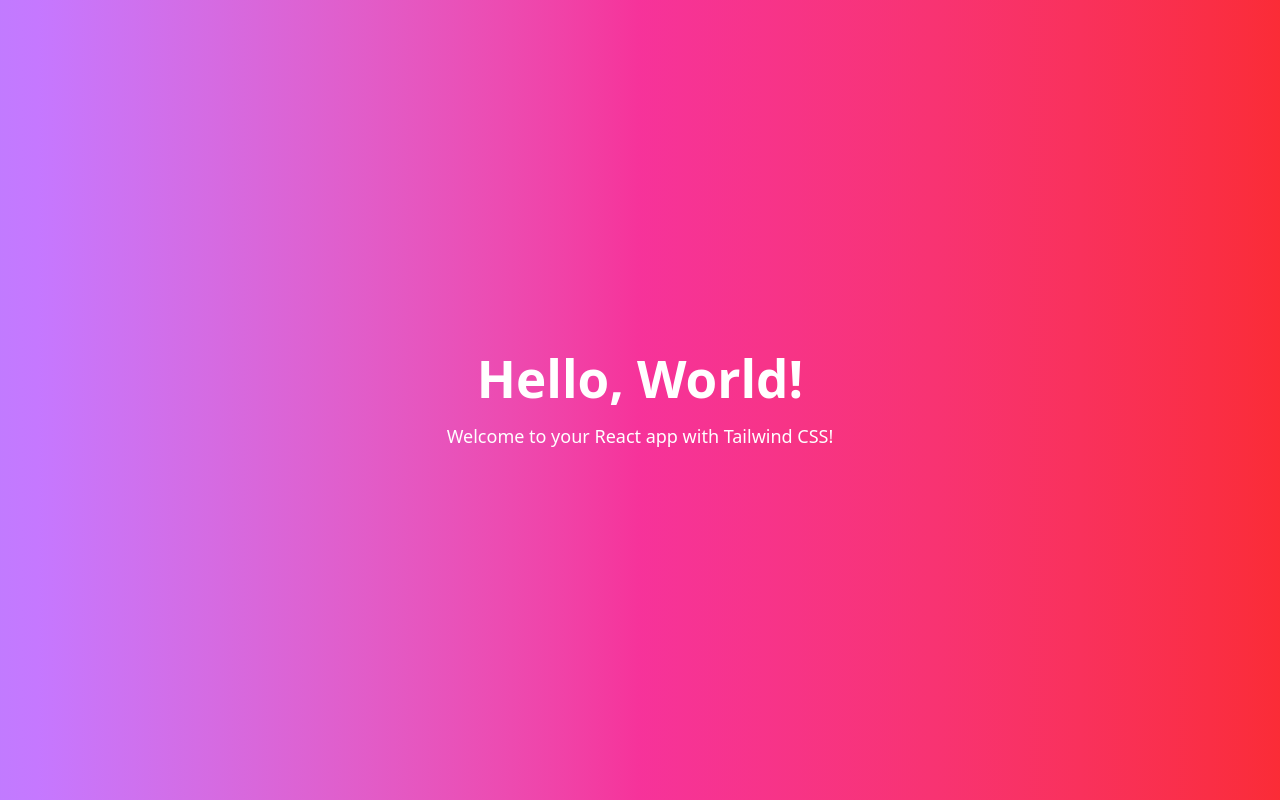
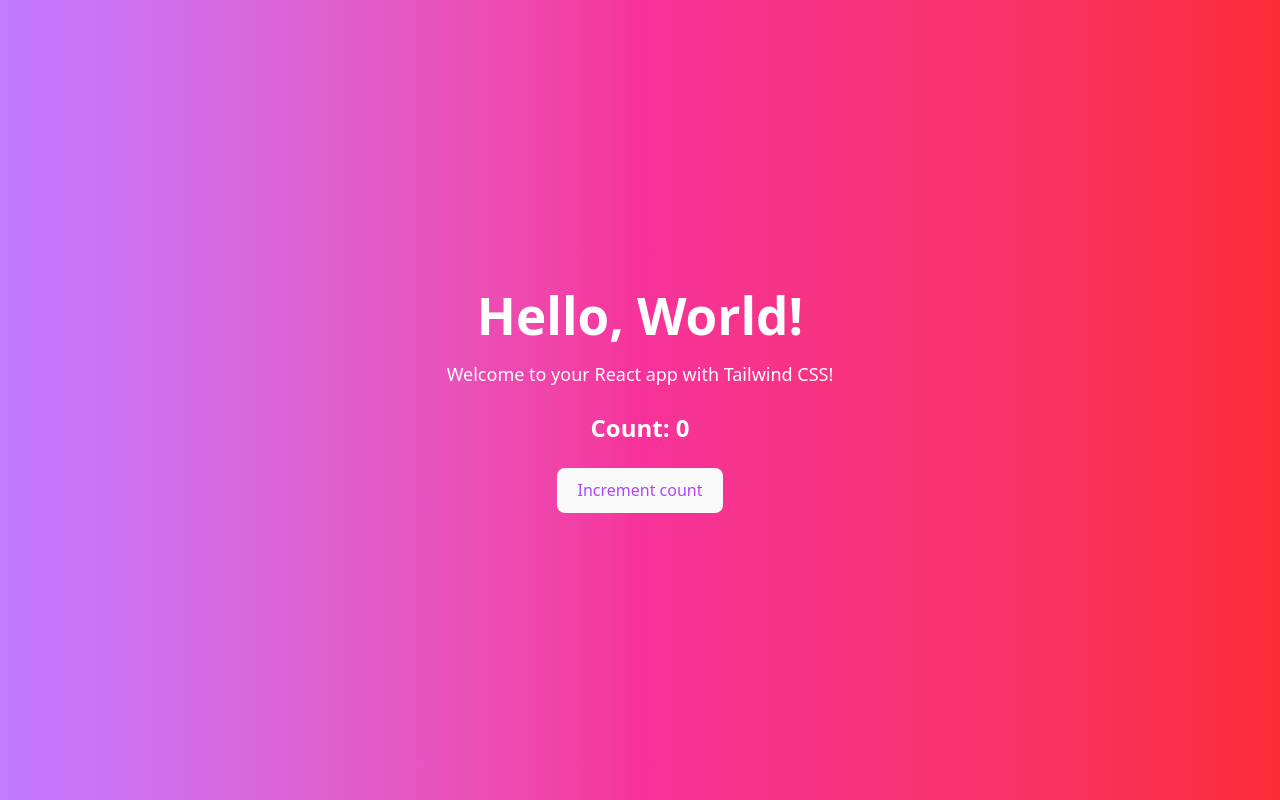
Before and after one commit to seriiserii825/minin-react, a React (Vite) app: page / in a window 1280 px wide. Built offline with nearby package versions, Linux system fonts and the light colour scheme.

Commit message:
feat: counter

```diff
--- a/src/App.tsx
+++ b/src/App.tsx
@@ -1,10 +1,19 @@
+import { useState } from "react";
 import "./App.css";
 
 function App() {
+  const [count, setCount] = useState(0);
+
   return (
     <div className="flex w-screen flex-col h-screen items-center justify-center bg-gradient-to-r from-purple-400 via-pink-500 to-red-500">
       <h1 className="text-4xl font-bold text-white">Hello, World!</h1>
       <p className="mt-4 text-lg text-white">Welcome to your React app with Tailwind CSS!</p>
+      <div className="mt-6 text-2xl font-semibold text-white">Count: {count}</div>
+      <button
+        className="mt-6 px-4 py-2 bg-white text-purple-500 rounded hover:bg-gray-200 transition"
+        onClick={() => setCount(count + 1)}>
+        Increment count
+      </button>
     </div>
   );
 }
```
